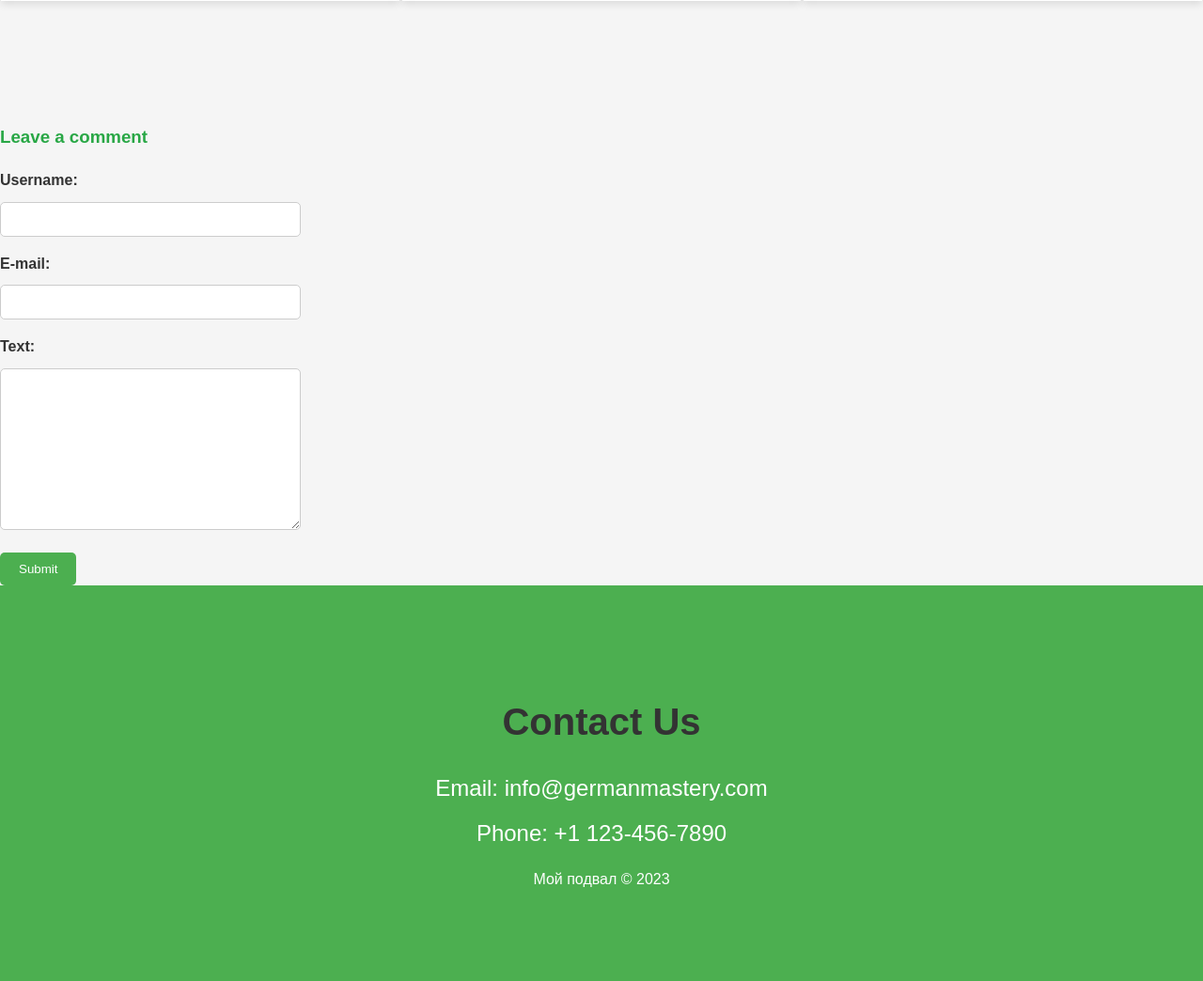
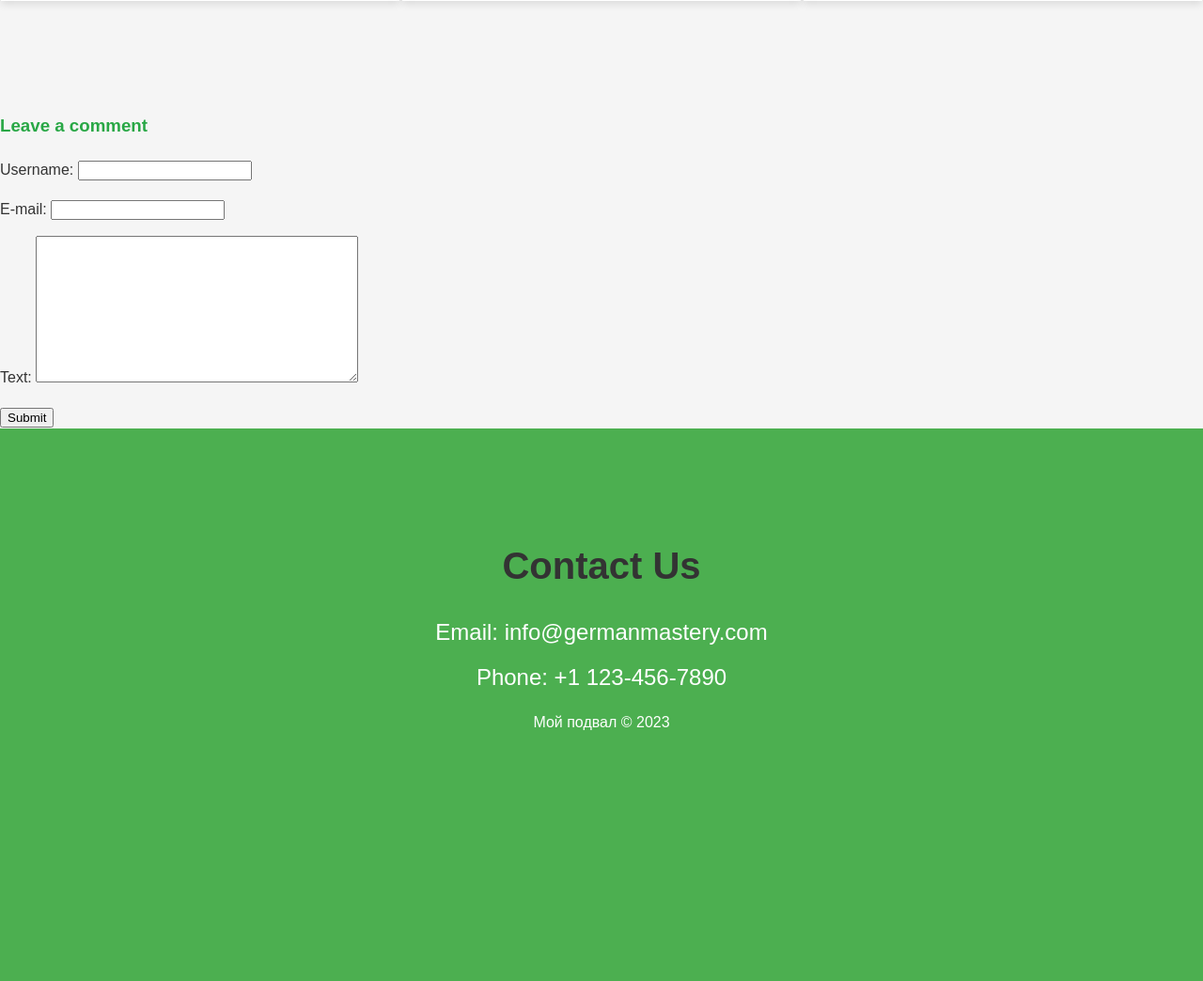
Before and after one commit to BelekKorchuev/germanonline, a Django app: page / in a window 1280 px wide. Shown: the part 1300-2344 px from the top of the page at 94% size. After the commit the page ends 2077 px from the top, so only its background shows below. Run offline with Django 4.2, Linux system fonts and the light colour scheme; data that the repository does not hold is empty.

Commit message:
Add files via upload

```diff
--- a/static/styles.css
+++ b/static/styles.css
@@ -206,59 +206,3 @@ a {
 a:hover {
     color: darkgray; /* Измените цвет при наведении мыши, если нужно */
 }
-/* Добавьте эти стили в ваш файл styles.css */
-
-.form-comment {
-    margin-top: 30px;
-}
-
-.comment-form-container {
-    width: 60%;
-    margin: auto;
-}
-
-.form-group {
-    margin-bottom: 20px;
-}
-
-label {
-    display: block;
-    font-weight: bold;
-    margin-bottom: 5px;
-}
-
-input[type="text"],
-input[type="email"],
-textarea {
-    width: 25%;
-    padding: 10px;
-    border: 1px solid #ccc;
-    border-radius: 5px;
-    box-sizing: border-box;
-    margin-top: 5px;
-}
-
-button {
-    background-color: #4CAF50;
-    color: #fff;
-    padding: 10px 20px;
-    border: none;
-    border-radius: 5px;
-    cursor: pointer;
-}
-.btn-primary {
-    background-color: #4CAF50; /* Зеленый цвет */
-    color: #fff;
-    padding: 10px 20px;
-    font-size: 18px;
-    text-decoration: none;
-    border: none;
-    border-radius: 5px;
-    cursor: pointer;
-    }
-.btn-primary:hover {
-background-color: #45a049; /* Более темный оттенок зеленого при наведении */
-}
-button:hover {
-    background-color: #0056b3;
-}
--- a/templates/main_view/base.html
+++ b/templates/main_view/base.html
@@ -15,7 +15,7 @@
 
 <body>
     <header>
-        <a href="{% url 'home' %}"><img src="https://www.freepngimg.com/thumb/germany_flag/175275-waving-flag-germany-free-photo.png" alt="Logo" class="logotype"></a>
+        <a href="{% url 'main_view:comments' %}"><img src="https://www.freepngimg.com/thumb/germany_flag/175275-waving-flag-germany-free-photo.png" alt="Logo" class="logotype"></a>
         <div class="navigation">
             <a href="{% url 'main_view:about' %}"><button>About Us</button></a>
             {% if user.is_authenticated %}
```
